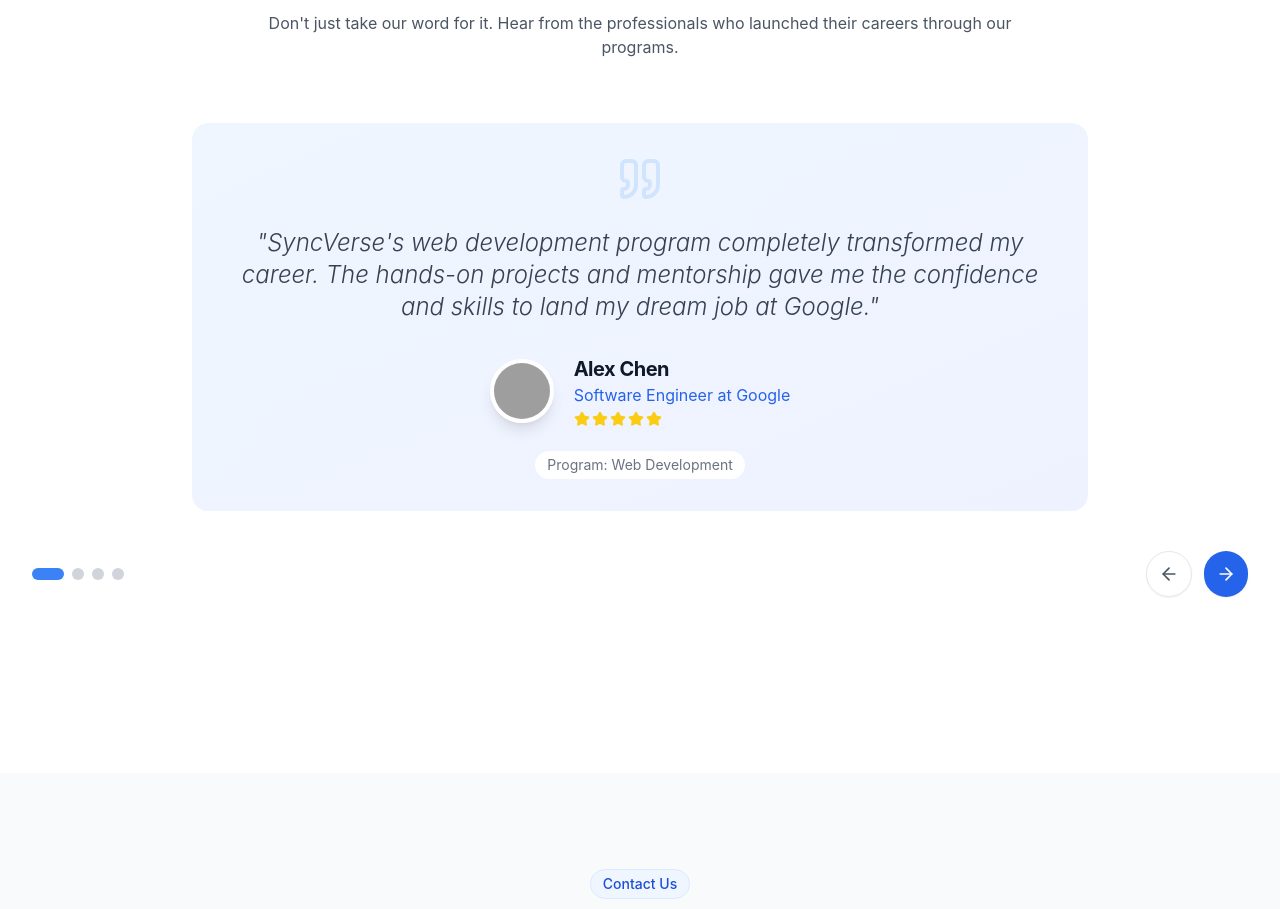
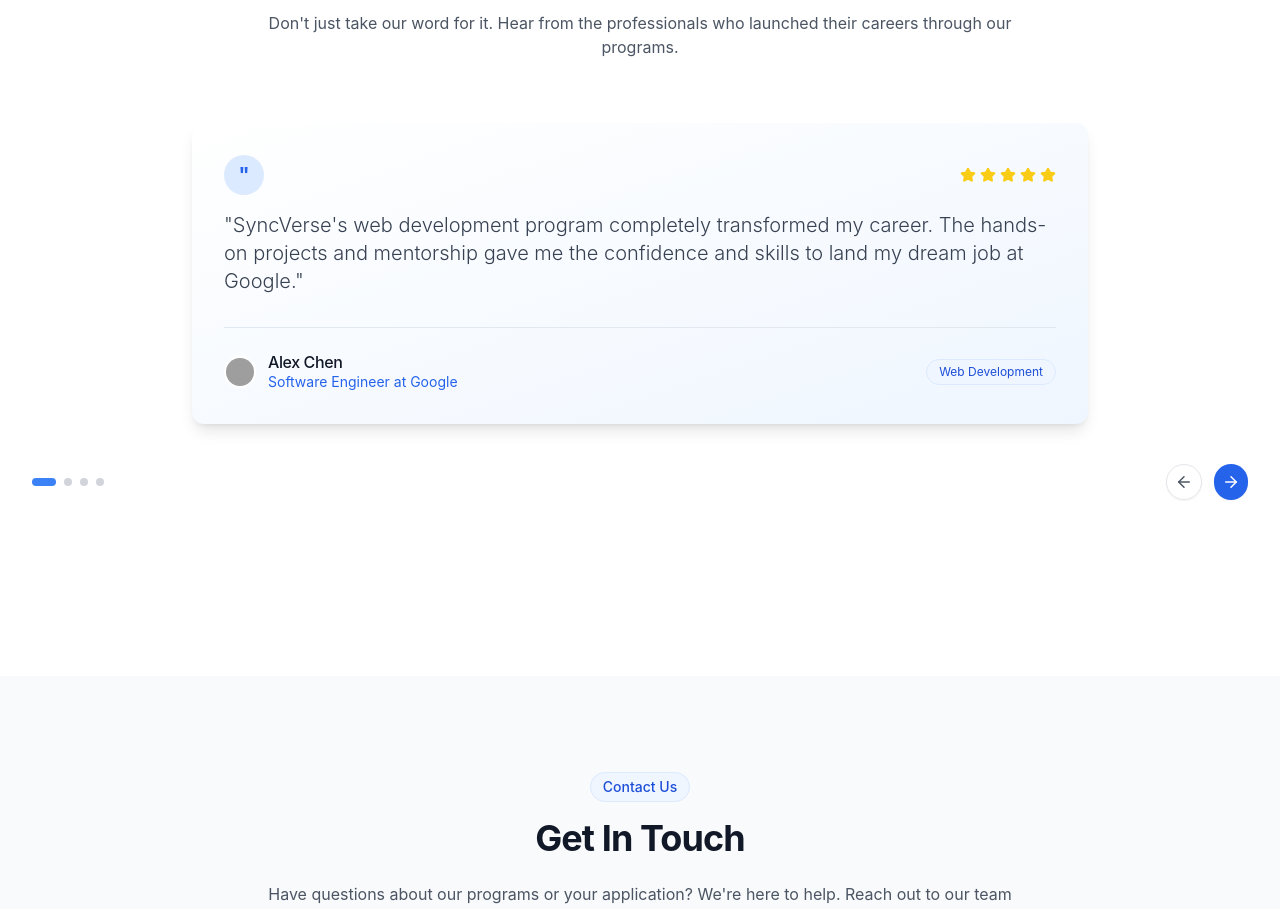
Before and after one commit to tenyson1131/syncverse-ignite-31, a React (Vite) app: page / in a window 1280 px wide. Shown: the part 4560-5469 px from the top of the page. Built offline with nearby package versions, Linux system fonts and the light colour scheme; grey boxes are pictures that could not be loaded.

Commit message:
Refactor: Redesign testimonials section
Redesign the testimonials section to be more minimal and visually appealing, removing large images.

```diff
--- a/src/App.css
+++ b/src/App.css
@@ -1,4 +1,3 @@
-
 #root {
   max-width: 1280px;
   margin: 0 auto;
@@ -49,6 +48,7 @@
     linear-gradient(to right, rgba(174, 235, 255, 0.03) 1px, transparent 1px);
   background-size: 30px 30px, 30px 30px;
   backdrop-filter: blur(5px);
+  position: relative;
 }
 
 .tech-grid {
@@ -57,6 +57,7 @@
     linear-gradient(to right, rgba(174, 235, 255, 0.05) 1px, transparent 1px),
     linear-gradient(to bottom, rgba(174, 235, 255, 0.05) 1px, transparent 1px);
   backdrop-filter: blur(8px);
+  position: relative;
 }
 
 .circuit-pattern {
--- a/src/components/Testimonials.tsx
+++ b/src/components/Testimonials.tsx
@@ -1,6 +1,8 @@
 
 import { useState, useEffect, useRef } from 'react';
-import { ArrowLeft, ArrowRight, Quote, Star } from 'lucide-react';
+import { ArrowLeft, ArrowRight, Star } from 'lucide-react';
+import { Card, CardContent } from './ui/card';
+import { Avatar, AvatarImage, AvatarFallback } from './ui/avatar';
 
 const Testimonials = () => {
   const [isVisible, setIsVisible] = useState(false);
@@ -52,7 +54,8 @@ const Testimonials = () => {
       program: "Web Development",
       image: "https://images.unsplash.com/photo-1507003211169-0a1dd7228f2d?auto=format&fit=crop&q=80&w=200&h=200",
       quote: "SyncVerse's web development program completely transformed my career. The hands-on projects and mentorship gave me the confidence and skills to land my dream job at Google.",
-      rating: 5
+      rating: 5,
+      initials: "AC"
     },
     {
       name: "Sophia Rodriguez",
@@ -60,7 +63,8 @@ const Testimonials = () => {
       program: "App Development",
       image: "https://images.unsplash.com/photo-1494790108377-be9c29b29330?auto=format&fit=crop&q=80&w=200&h=200",
       quote: "After completing the app development program, I had a portfolio that truly stood out. The real-world projects and industry connections helped me secure a position at Spotify within weeks of graduating.",
-      rating: 5
+      rating: 5,
+      initials: "SR"
     },
     {
       name: "Marcus Johnson",
@@ -68,7 +72,8 @@ const Testimonials = () => {
       program: "AI & Machine Learning",
       image: "https://images.unsplash.com/photo-1506794778202-cad84cf45f1d?auto=format&fit=crop&q=80&w=200&h=200",
       quote: "The AI & ML program at SyncVerse provided me with both theoretical knowledge and practical experience. The curriculum was cutting-edge, and the mentors were genuinely invested in my success.",
-      rating: 4
+      rating: 4,
+      initials: "MJ"
     },
     {
       name: "Emily Wang",
@@ -76,7 +81,8 @@ const Testimonials = () => {
       program: "Web Development",
       image: "https://images.unsplash.com/photo-1544005313-94ddf0286df2?auto=format&fit=crop&q=80&w=200&h=200",
       quote: "SyncVerse didn't just teach me to code; they taught me to think like a developer. The emphasis on problem-solving and best practices has been invaluable in my role at Adobe.",
-      rating: 5
+      rating: 5,
+      initials: "EW"
     },
   ];
 
@@ -116,38 +122,25 @@ const Testimonials = () => {
           }`}
         >
           <div className="max-w-4xl mx-auto">
+            {/* Minimal card design with smaller avatars instead of large images */}
+            <Card className="bg-gradient-to-br from-white to-blue-50 dark:from-gray-800 dark:to-gray-900 border-0 shadow-lg overflow-hidden">
               {testimonials.map((testimonial, index) => (
                 <div
                   key={testimonial.name}
-                className={`transition-all duration-700 ease-in-out rounded-2xl overflow-hidden ${
+                  className={`transition-all duration-500 ease-in-out ${
                     activeIndex === index
                       ? 'opacity-100 scale-100 z-10'
                       : 'opacity-0 scale-95 absolute inset-0 z-0 pointer-events-none'
                   }`}
                 >
-                <div className="bg-gradient-to-br from-blue-50 to-indigo-50 dark:from-blue-900/20 dark:to-indigo-900/20 p-8 rounded-2xl shadow-lg">
-                  <div className="flex justify-center mb-6">
-                    <Quote size={48} className="text-blue-400 dark:text-blue-300 opacity-20" />
+                  <CardContent className="p-8">
+                    {/* Quote and rating */}
+                    <div className="mb-8">
+                      <div className="flex justify-between items-center mb-4">
+                        <div className="w-10 h-10 flex items-center justify-center rounded-full bg-blue-100 dark:bg-blue-900/50">
+                          <span className="text-blue-600 dark:text-blue-300 text-xl font-bold">"</span>
                         </div>
-
-                  <div className="text-center">
-                    <p className="text-xl md:text-2xl font-light italic text-gray-700 dark:text-gray-200 leading-relaxed mb-8">
-                      "{testimonial.quote}"
-                    </p>
-                  </div>
-
-                  <div className="flex items-center justify-center gap-5">
-                    <div className="w-16 h-16 rounded-full overflow-hidden border-4 border-white dark:border-gray-800 shadow-lg">
-                      <img
-                        src={testimonial.image}
-                        alt={testimonial.name}
-                        className="w-full h-full object-cover"
-                      />
-                    </div>
-                    <div className="text-left">
-                      <h4 className="text-xl font-bold text-gray-900 dark:text-white">{testimonial.name}</h4>
-                      <p className="text-blue-600 dark:text-blue-400">{testimonial.role}</p>
-                      <div className="flex items-center mt-1">
+                        <div className="flex">
                           {[...Array(5)].map((_, i) => (
                             <Star
                               key={i}
@@ -156,21 +149,38 @@ const Testimonials = () => {
                                 i < testimonial.rating
                                   ? 'text-yellow-400 fill-yellow-400'
                                   : 'text-gray-300 dark:text-gray-600'
-                            } mr-0.5`}
+                              } ml-1`}
                             />
                           ))}
                         </div>
                       </div>
+                      <blockquote className="text-lg md:text-xl font-light text-gray-700 dark:text-gray-200 leading-relaxed">
+                        "{testimonial.quote}"
+                      </blockquote>
                     </div>
 
-                  <div className="mt-6 text-center">
-                    <span className="inline-block text-sm text-gray-500 dark:text-gray-400 px-3 py-1 bg-white dark:bg-gray-800 rounded-full">
-                      Program: {testimonial.program}
+                    {/* User info row */}
+                    <div className="flex items-center justify-between border-t pt-6 dark:border-gray-700">
+                      <div className="flex items-center space-x-3">
+                        <Avatar className="h-8 w-8 border-2 border-white dark:border-gray-800">
+                          <AvatarImage src={testimonial.image} alt={testimonial.name} className="object-cover" />
+                          <AvatarFallback className="bg-blue-100 dark:bg-blue-900/50 text-blue-700 dark:text-blue-300 text-xs">
+                            {testimonial.initials}
+                          </AvatarFallback>
+                        </Avatar>
+                        <div>
+                          <h4 className="font-medium text-gray-900 dark:text-white">{testimonial.name}</h4>
+                          <p className="text-sm text-blue-600 dark:text-blue-400">{testimonial.role}</p>
+                        </div>
+                      </div>
+                      <span className="text-xs px-3 py-1 rounded-full bg-blue-50 dark:bg-blue-900/40 text-blue-700 dark:text-blue-300 border border-blue-100 dark:border-blue-800">
+                        {testimonial.program}
                       </span>
                     </div>
-                </div>
+                  </CardContent>
                 </div>
               ))}
+            </Card>
           </div>
 
           {/* Navigation controls */}
@@ -186,8 +196,8 @@ const Testimonials = () => {
                       setTimeout(() => setTransitioning(false), 500);
                     }
                   }}
-                  className={`w-3 h-3 rounded-full transition-all duration-300 ${
-                    activeIndex === index ? 'bg-blue-500 w-8' : 'bg-gray-300 dark:bg-gray-600'
+                  className={`w-2 h-2 rounded-full transition-all duration-300 ${
+                    activeIndex === index ? 'bg-blue-500 w-6' : 'bg-gray-300 dark:bg-gray-600'
                   }`}
                   aria-label={`Go to testimonial ${index + 1}`}
                 />
@@ -196,17 +206,17 @@ const Testimonials = () => {
             <div className="flex space-x-3">
               <button
                 onClick={goToPrevious}
-                className="p-3 rounded-full bg-white dark:bg-gray-800 border border-gray-200 dark:border-gray-700 text-gray-600 dark:text-gray-300 hover:bg-gray-50 dark:hover:bg-gray-700 hover:text-blue-600 dark:hover:text-blue-400 transition-colors shadow-sm"
+                className="p-2 rounded-full bg-white dark:bg-gray-800 border border-gray-200 dark:border-gray-700 text-gray-600 dark:text-gray-300 hover:bg-gray-50 dark:hover:bg-gray-700 hover:text-blue-600 dark:hover:text-blue-400 transition-colors shadow-sm"
                 aria-label="Previous testimonial"
               >
-                <ArrowLeft size={20} />
+                <ArrowLeft size={18} />
               </button>
               <button
                 onClick={goToNext}
-                className="p-3 rounded-full bg-blue-600 dark:bg-blue-500 text-white hover:bg-blue-700 dark:hover:bg-blue-600 transition-colors shadow-sm"
+                className="p-2 rounded-full bg-blue-600 dark:bg-blue-500 text-white hover:bg-blue-700 dark:hover:bg-blue-600 transition-colors shadow-sm"
                 aria-label="Next testimonial"
               >
-                <ArrowRight size={20} />
+                <ArrowRight size={18} />
               </button>
             </div>
           </div>
```
Lines whose indentation alone changed are shown as unchanged.
